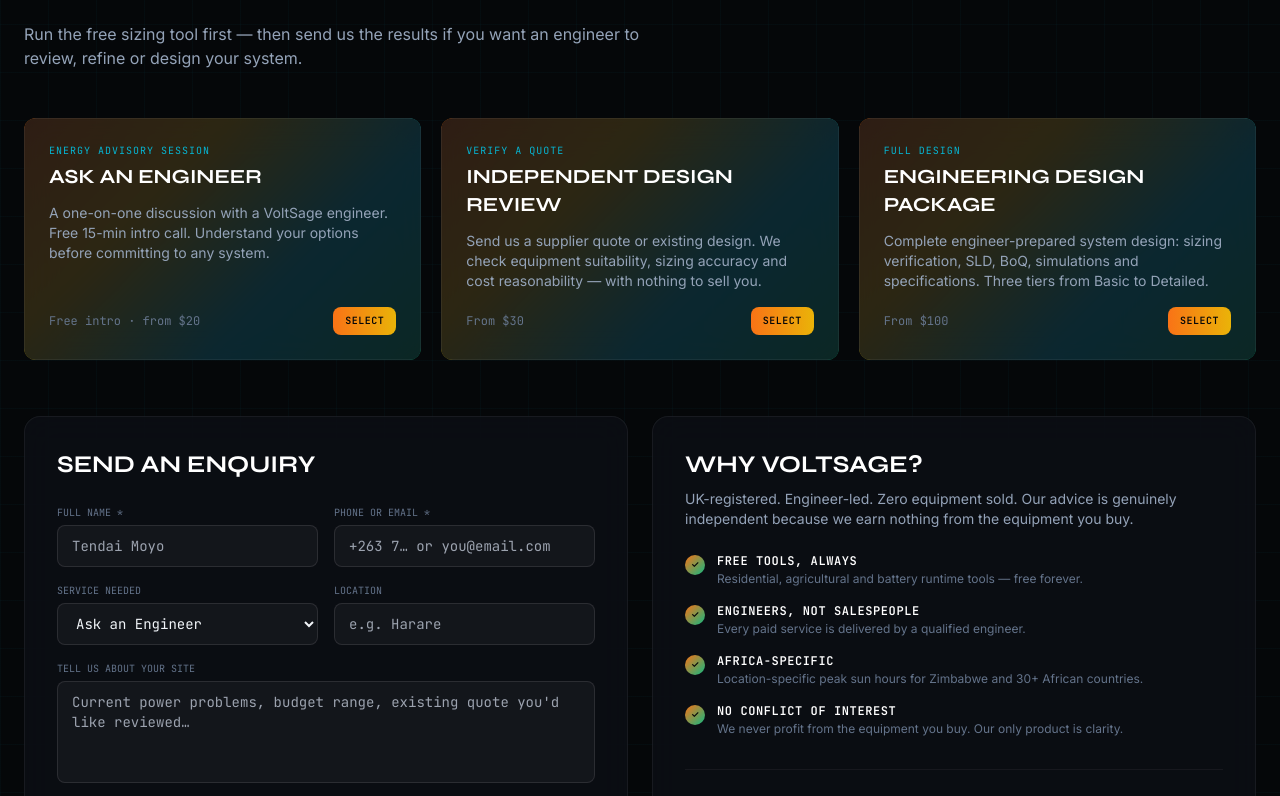
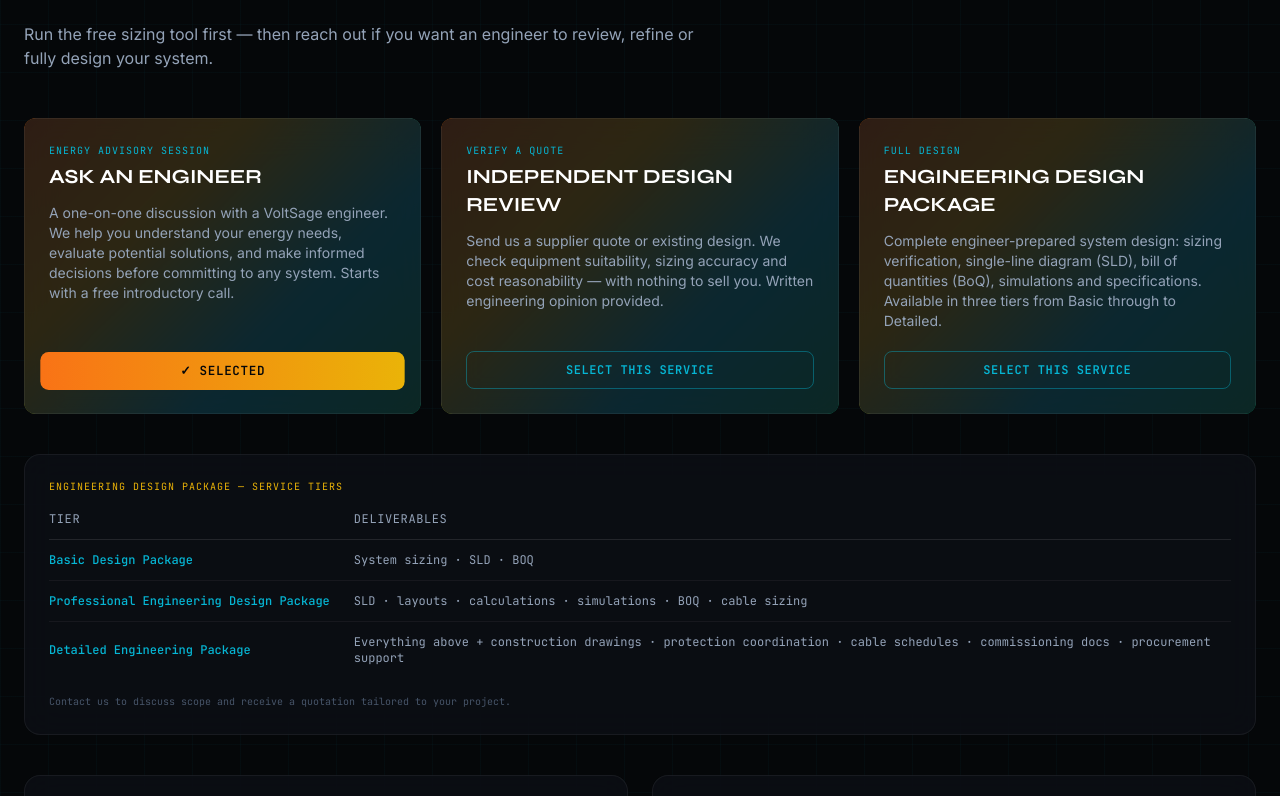
Before and after one commit to faraimupfuti/voltsage-beta, a Next.js app: page / in a window 1280 px wide. Shown: the part 8624-9420 px from the top of the page. Built offline with nearby package versions, Linux system fonts and the light colour scheme.

Commit message:
Add files via upload

```diff
--- a/components/ContactAndFooter.tsx
+++ b/components/ContactAndFooter.tsx
@@ -1,21 +1,40 @@
 'use client'
 import { useState } from 'react'
 import Image from 'next/image'
-import { Mail, MessageSquare, Zap, Phone, Linkedin, Twitter, Facebook } from 'lucide-react'
+import { Mail, MessageSquare, Linkedin, Twitter, Facebook, Zap } from 'lucide-react'
 
 const SERVICES = [
-  { name: 'Ask an Engineer', sub: 'Energy Advisory Session', desc: 'A one-on-one discussion with a VoltSage engineer. Free 15-min intro call. Understand your options before committing to any system.', price: 'Free intro · from $20' },
-  { name: 'Independent Design Review', sub: 'Verify a quote', desc: 'Send us a supplier quote or existing design. We check equipment suitability, sizing accuracy and cost reasonability — with nothing to sell you.', price: 'From $30' },
-  { name: 'Engineering Design Package', sub: 'Full design', desc: 'Complete engineer-prepared system design: sizing verification, SLD, BoQ, simulations and specifications. Three tiers from Basic to Detailed.', price: 'From $100' },
+  {
+    name: 'Ask an Engineer',
+    sub: 'Energy Advisory Session',
+    desc: 'A one-on-one discussion with a VoltSage engineer. We help you understand your energy needs, evaluate potential solutions, and make informed decisions before committing to any system. Starts with a free introductory call.',
+  },
+  {
+    name: 'Independent Design Review',
+    sub: 'Verify a quote',
+    desc: 'Send us a supplier quote or existing design. We check equipment suitability, sizing accuracy and cost reasonability — with nothing to sell you. Written engineering opinion provided.',
+  },
+  {
+    name: 'Engineering Design Package',
+    sub: 'Full design',
+    desc: 'Complete engineer-prepared system design: sizing verification, single-line diagram (SLD), bill of quantities (BoQ), simulations and specifications. Available in three tiers from Basic through to Detailed.',
+  },
 ]
 
+const DESIGN_TIERS = [
+  { tier: 'Basic Design Package',                  items: 'System sizing · SLD · BOQ' },
+  { tier: 'Professional Engineering Design Package', items: 'SLD · layouts · calculations · simulations · BOQ · cable sizing' },
+  { tier: 'Detailed Engineering Package',           items: 'Everything above + construction drawings · protection coordination · cable schedules · commissioning docs · procurement support' },
+]
+
+/* ── Contact Section ── */
 export function ContactSection() {
-  const [name, setName]       = useState('')
-  const [contact, setContact] = useState('')
-  const [service, setService] = useState('Ask an Engineer')
-  const [location, setLocation] = useState('')
-  const [message, setMessage] = useState('')
-  const [sent, setSent]       = useState(false)
+  const [name,     setName]    = useState('')
+  const [contact,  setContact] = useState('')
+  const [service,  setService] = useState('Ask an Engineer')
+  const [location, setLocation]= useState('')
+  const [message,  setMessage] = useState('')
+  const [sent,     setSent]    = useState(false)
 
   const submit = () => {
     if (!name || !contact) { alert('Please add your name and contact details.'); return }
@@ -28,6 +47,8 @@
   return (
     <section id="contact" className="py-24 bg-grid">
       <div className="max-w-7xl mx-auto px-4 sm:px-6">
+
+        {/* Header */}
         <div className="max-w-2xl mb-12">
           <div className="section-eyebrow">Get in touch</div>
           <h2 className="font-disp font-extrabold text-4xl sm:text-5xl text-white uppercase leading-tight mb-4">
@@ -35,74 +56,140 @@
             <span className="brand-text">the right answer?</span>
           </h2>
           <p className="text-slate-400 text-base">
-            Run the free sizing tool first — then send us the results if you want an engineer
-            to review, refine or design your system.
+            Run the free sizing tool first — then reach out if you want an engineer
+            to review, refine or fully design your system.
           </p>
         </div>
 
-        {/* Service cards */}
-        <div className="grid grid-cols-1 md:grid-cols-3 gap-5 mb-14">
+        {/* Service cards — no pricing */}
+        <div className="grid grid-cols-1 md:grid-cols-3 gap-5 mb-10">
           {SERVICES.map((s, i) => (
             <div key={i} className="gradient-border rounded-2xl overflow-hidden card-3d">
               <div className="glass p-6 h-full flex flex-col">
                 <div className="text-[10px] font-mono uppercase tracking-widest text-brand-teal mb-1">{s.sub}</div>
                 <h3 className="font-disp font-bold text-xl text-white uppercase mb-3">{s.name}</h3>
-                <p className="text-slate-400 text-sm flex-1 mb-4">{s.desc}</p>
-                <div className="flex items-center justify-between">
-                  <span className="font-mono text-xs text-slate-500">{s.price}</span>
-                  <button onClick={() => setService(s.name)}
-                    className="px-3 py-1.5 rounded-lg text-[10px] font-mono uppercase tracking-wider text-dark font-bold"
-                    style={{ background: 'linear-gradient(90deg, #f97316, #eab308)' }}>
-                    Select
-                  </button>
-                </div>
+                <p className="text-slate-400 text-sm flex-1 mb-5">{s.desc}</p>
+                <button
+                  onClick={() => setService(s.name)}
+                  className={`w-full py-2.5 rounded-lg text-xs font-mono uppercase tracking-wider font-bold transition-all ${
+                    service === s.name
+                      ? 'text-dark scale-105'
+                      : 'text-brand-teal border border-brand-teal/40 hover:bg-brand-teal/10'
+                  }`}
+                  style={service === s.name
+                    ? { background: 'linear-gradient(90deg,#f97316,#eab308)' }
+                    : undefined}
+                >
+                  {service === s.name ? '✓ Selected' : 'Select this service'}
+                </button>
               </div>
             </div>
           ))}
         </div>
 
-        {/* Contact form */}
+        {/* Engineering Design Package tiers */}
+        <div className="glass rounded-2xl p-6 mb-10 border border-white/5">
+          <div className="text-[10px] font-mono uppercase tracking-widest text-brand-amber mb-4">
+            Engineering Design Package — Service Tiers
+          </div>
+          <div className="overflow-x-auto">
+            <table className="w-full text-xs font-mono" style={{ minWidth: 500 }}>
+              <thead>
+                <tr className="border-b border-white/10">
+                  <th className="text-left text-slate-400 pb-3 pr-6 uppercase tracking-wider font-normal">Tier</th>
+                  <th className="text-left text-slate-400 pb-3 uppercase tracking-wider font-normal">Deliverables</th>
+                </tr>
+              </thead>
+              <tbody>
+                {DESIGN_TIERS.map((t, i) => (
+                  <tr key={i} className="border-b border-white/5 last:border-0">
+                    <td className="py-3 pr-6 text-brand-teal font-medium whitespace-nowrap">{t.tier}</td>
+                    <td className="py-3 text-slate-400">{t.items}</td>
+                  </tr>
+                ))}
+              </tbody>
+            </table>
+          </div>
+          <p className="text-[10px] font-mono text-slate-600 mt-4">
+            Contact us to discuss scope and receive a quotation tailored to your project.
+          </p>
+        </div>
+
+        {/* Form + info */}
         <div className="grid grid-cols-1 xl:grid-cols-2 gap-6">
+
+          {/* Form */}
           <div className="glass rounded-2xl p-8">
             <h3 className="font-disp font-bold text-2xl text-white uppercase mb-6">Send an enquiry</h3>
             <div className="space-y-4">
               <div className="grid grid-cols-2 gap-4">
                 <div>
                   <label className="text-[10px] font-mono uppercase text-slate-500 block mb-1">Full name *</label>
-                  <input value={name} onChange={e => setName(e.target.value)} placeholder="Tendai Moyo" className="tool-input text-sm" />
+                  <input
+                    value={name}
+                    onChange={e => setName(e.target.value)}
+                    placeholder="Tendai Moyo"
+                    className="tool-input text-sm"
+                  />
                 </div>
                 <div>
                   <label className="text-[10px] font-mono uppercase text-slate-500 block mb-1">Phone or email *</label>
-                  <input value={contact} onChange={e => setContact(e.target.value)} placeholder="+263 7… or you@email.com" className="tool-input text-sm" />
+                  <input
+                    value={contact}
+                    onChange={e => setContact(e.target.value)}
+                    placeholder="+263 7… or you@email.com"
+                    className="tool-input text-sm"
+                  />
                 </div>
               </div>
+
               <div className="grid grid-cols-2 gap-4">
                 <div>
                   <label className="text-[10px] font-mono uppercase text-slate-500 block mb-1">Service needed</label>
-                  <select value={service} onChange={e => setService(e.target.value)} className="tool-input text-sm">
+                  <select
+                    value={service}
+                    onChange={e => setService(e.target.value)}
+                    className="tool-input text-sm"
+                  >
                     {SERVICES.map(s => <option key={s.name}>{s.name}</option>)}
                     <option>Other / general enquiry</option>
                   </select>
                 </div>
                 <div>
                   <label className="text-[10px] font-mono uppercase text-slate-500 block mb-1">Location</label>
-                  <input value={location} onChange={e => setLocation(e.target.value)} placeholder="e.g. Harare" className="tool-input text-sm" />
+                  <input
+                    value={location}
+                    onChange={e => setLocation(e.target.value)}
+                    placeholder="e.g. Harare"
+                    className="tool-input text-sm"
+                  />
                 </div>
               </div>
+
               <div>
                 <label className="text-[10px] font-mono uppercase text-slate-500 block mb-1">Tell us about your site</label>
-                <textarea value={message} onChange={e => setMessage(e.target.value)} rows={4}
-                  placeholder="Current power problems, budget range, existing quote you'd like reviewed…"
-                  className="tool-input text-sm resize-none" />
+                <textarea
+                  value={message}
+                  onChange={e => setMessage(e.target.value)}
+                  rows={4}
+                  placeholder="Current power problems, budget range, quote you'd like reviewed…"
+                  className="tool-input text-sm resize-none"
+                />
               </div>
-              <button onClick={submit}
+
+              <button
+                onClick={submit}
                 className="w-full flex items-center justify-center gap-2 py-3 rounded-xl text-sm font-mono uppercase tracking-wider font-bold text-dark hover:scale-105 transition-transform"
-                style={{ background: 'linear-gradient(90deg, #f97316, #eab308)' }}>
+                style={{ background: 'linear-gradient(90deg,#f97316,#eab308)' }}
+              >
                 <Mail size={16} /> Send enquiry
               </button>
+
               {sent && (
                 <div className="bg-brand-teal/10 border border-brand-teal/30 rounded-xl p-4 text-sm font-mono text-brand-teal">
-                  ✓ Your email client should open. If not, email us directly at info@voltsage.co.zw
+                  ✓ Your email client should open with your enquiry ready to send.
+                  If not, email us directly at{' '}
+                  <a href="mailto:info@voltsage.co.zw" className="underline">info@voltsage.co.zw</a>
                 </div>
               )}
             </div>
@@ -114,18 +201,21 @@
               <h3 className="font-disp font-bold text-2xl text-white uppercase mb-2">Why VoltSage?</h3>
               <p className="text-slate-400 text-sm mb-6">
                 UK-registered. Engineer-led. Zero equipment sold.
-                Our advice is genuinely independent because we earn nothing from the equipment you buy.
+                Our advice is genuinely independent because we earn nothing from the hardware you buy.
               </p>
+
               <div className="space-y-4">
                 {[
-                  { label: 'Free tools, always', desc: 'Residential, agricultural and battery runtime tools — free forever.' },
-                  { label: 'Engineers, not salespeople', desc: 'Every paid service is delivered by a qualified engineer.' },
-                  { label: 'Africa-specific', desc: 'Location-specific peak sun hours for Zimbabwe and 30+ African countries.' },
-                  { label: 'No conflict of interest', desc: 'We never profit from the equipment you buy. Our only product is clarity.' },
+                  { label: 'Free tools, always',       desc: 'Residential, agricultural and battery runtime tools — free forever, no sign-up required.' },
+                  { label: 'Engineers, not salespeople',desc: 'Every paid service is delivered by a qualified engineer. No sales commissions, no upselling.' },
+                  { label: 'Africa-specific data',     desc: 'Location-specific peak sun hours for all 10 Zimbabwe provinces and 30+ African countries.' },
+                  { label: 'No conflict of interest',  desc: 'We never profit from equipment you buy. Our only product is engineering clarity.' },
                 ].map((item, i) => (
                   <div key={i} className="flex gap-3">
-                    <div className="w-5 h-5 rounded-full flex items-center justify-center flex-shrink-0 mt-0.5"
-                      style={{ background: 'linear-gradient(135deg, #f97316, #10b981)' }}>
+                    <div
+                      className="w-5 h-5 rounded-full flex items-center justify-center flex-shrink-0 mt-0.5"
+                      style={{ background: 'linear-gradient(135deg,#f97316,#10b981)' }}
+                    >
                       <span className="text-dark font-bold text-[9px]">✓</span>
                     </div>
                     <div>
@@ -136,38 +226,45 @@
                 ))}
               </div>
             </div>
+
             <div className="mt-8 pt-6 border-t border-white/5">
               <p className="text-xs font-mono text-slate-500 mb-3 uppercase tracking-wider">Direct contact</p>
               <div className="space-y-2">
-                <a href="mailto:info@voltsage.co.zw" className="flex items-center gap-2 text-sm text-slate-400 hover:text-brand-teal transition-colors">
+                <a href="mailto:info@voltsage.co.zw"
+                  className="flex items-center gap-2 text-sm text-slate-400 hover:text-brand-teal transition-colors">
                   <Mail size={14} /> info@voltsage.co.zw
                 </a>
-                <a href="https://wa.me/263" className="flex items-center gap-2 text-sm text-slate-400 hover:text-brand-green transition-colors">
+                <a href="https://wa.me/263"
+                  className="flex items-center gap-2 text-sm text-slate-400 hover:text-brand-green transition-colors">
                   <MessageSquare size={14} /> WhatsApp (Zimbabwe)
                 </a>
               </div>
             </div>
           </div>
+
         </div>
       </div>
     </section>
   )
 }
 
+/* ── Footer ── */
 export function Footer() {
   return (
     <footer className="border-t border-white/5 py-12 bg-dark">
       <div className="max-w-7xl mx-auto px-4 sm:px-6">
         <div className="grid grid-cols-1 sm:grid-cols-2 lg:grid-cols-4 gap-8 mb-10">
+
           {/* Brand */}
           <div className="sm:col-span-2 lg:col-span-1">
             <div className="flex items-center gap-3 mb-4">
-              <div className="relative w-8 h-8">
+              <div className="relative w-9 h-9 flex-shrink-0">
                 <Image src="/logo.png" alt="VoltSage" fill className="object-contain" />
               </div>
               <div>
                 <div className="font-disp font-bold text-base tracking-widest uppercase">
-                  <span className="text-white">VOLT</span><span className="brand-text-teal">SAGE</span>
+                  <span className="text-white">VOLT</span>
+                  <span className="brand-text-teal">SAGE</span>
                 </div>
                 <div className="text-[9px] font-mono text-slate-500 uppercase tracking-widest">Solutions</div>
               </div>
@@ -177,6 +274,7 @@
               Free tools. Paid expertise. Zero equipment sold.
             </p>
           </div>
+
           {/* Free tools */}
           <div>
             <h5 className="font-mono text-[10px] uppercase tracking-widest text-brand-teal mb-3">Free Tools</h5>
@@ -186,41 +284,62 @@
                 ['Agricultural Sizing Tool', '#agricultural'],
                 ['Battery Runtime Calculator', '#battery'],
               ].map(([label, href]) => (
-                <li key={label}><a href={href} className="hover:text-slate-300 transition-colors">{label}</a></li>
+                <li key={label}>
+                  <a href={href} className="hover:text-slate-300 transition-colors">{label}</a>
+                </li>
               ))}
             </ul>
           </div>
+
           {/* Services */}
           <div>
             <h5 className="font-mono text-[10px] uppercase tracking-widest text-brand-orange mb-3">Services</h5>
             <ul className="space-y-2 text-xs text-slate-500">
-              {['Ask an Engineer', 'Independent Design Review', 'Engineering Design Package'].map(s => (
-                <li key={s}><a href="#contact" className="hover:text-slate-300 transition-colors">{s}</a></li>
+              {SERVICES.map(s => (
+                <li key={s.name}>
+                  <a href="#contact" className="hover:text-slate-300 transition-colors">{s.name}</a>
+                </li>
               ))}
             </ul>
           </div>
+
           {/* Learn */}
           <div>
             <h5 className="font-mono text-[10px] uppercase tracking-widest text-brand-green mb-3">Learn</h5>
             <ul className="space-y-2 text-xs text-slate-500">
-              {['How we size solar', 'Why quotes vary', 'Battery basics', 'Agricultural loads', 'Generator vs solar'].map(a => (
-                <li key={a}><a href="#articles" className="hover:text-slate-300 transition-colors">{a}</a></li>
+              {[
+                'How we size solar',
+                'Why quotes vary',
+                'Battery basics',
+                'Agricultural loads',
+                'Generator vs solar',
+              ].map(a => (
+                <li key={a}>
+                  <a href="#articles" className="hover:text-slate-300 transition-colors">{a}</a>
+                </li>
               ))}
             </ul>
           </div>
+
         </div>
+
+        {/* Bottom bar */}
         <div className="border-t border-white/5 pt-6 flex flex-col sm:flex-row justify-between items-center gap-4">
           <p className="text-xs font-mono text-slate-600">
-            © {new Date().getFullYear()} VoltSage Solutions Ltd. UK-registered. Preliminary tools for planning only —
-            not a substitute for a detailed engineering assessment.
+            © {new Date().getFullYear()} VoltSage Solutions Ltd · UK-registered ·
+            Preliminary sizing tools for planning purposes only — not a substitute for a
+            detailed engineering assessment.
           </p>
           <div className="flex gap-4">
             {[
               { icon: <Linkedin size={16} />, href: '#' },
-              { icon: <Twitter size={16} />, href: '#' },
+              { icon: <Twitter  size={16} />, href: '#' },
               { icon: <Facebook size={16} />, href: '#' },
             ].map((s, i) => (
-              <a key={i} href={s.href} className="text-slate-600 hover:text-brand-teal transition-colors">{s.icon}</a>
+              <a key={i} href={s.href}
+                className="text-slate-600 hover:text-brand-teal transition-colors">
+                {s.icon}
+              </a>
             ))}
           </div>
         </div>
```
